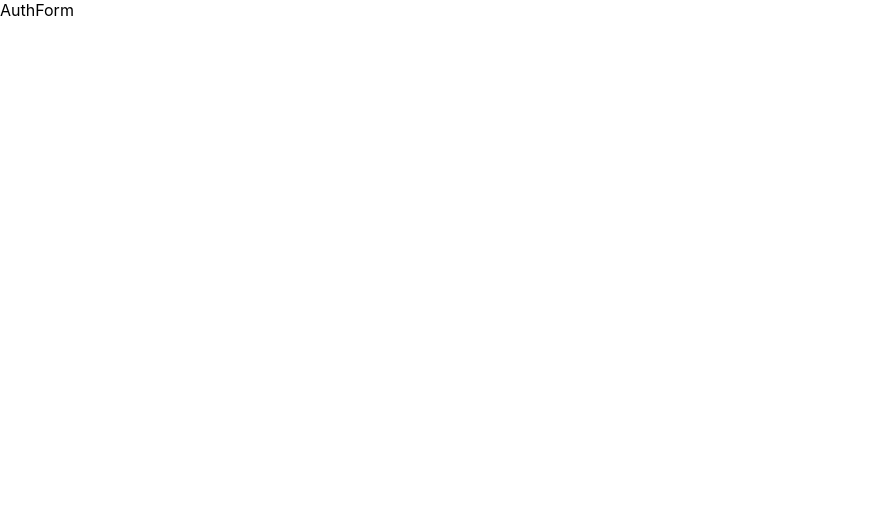
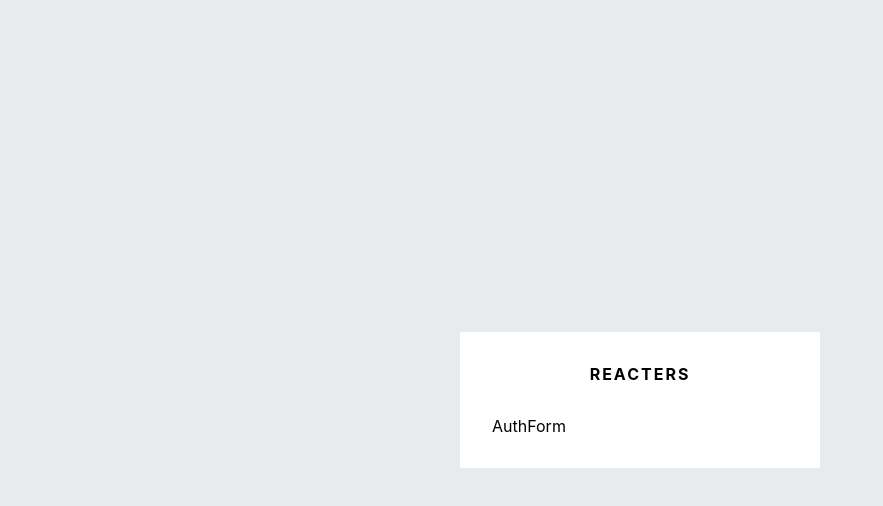
Before and after one commit to nakhun9279/react-26, a React (Create React App) app: page /login in a window 1280 px wide. Shown: the top 506 px of the page, without its empty margins (0-883 px from the left). Built offline with nearby package versions, Linux system fonts and the light colour scheme.

Commit message:
24.2.1.1 AuthTemplate 완성하기

```diff
--- a/src/components/auth/AuthTemplate.js
+++ b/src/components/auth/AuthTemplate.js
@@ -1,21 +1,54 @@
 import React from 'react';
 import styled from 'styled-components';
-
+import palette from '../../lib/styles/palette';
+import { Link } from 'react-router-dom';
 
 /**
- * 회원가입/로그인 페이지의 레이아웃을 담당하는 컴포넌트입니다.
+ * 회원가입 / 로그인 페이지의 레이아웃을 담당하는 컴포넌트입니다.
  */
 
+/* 화면 전체를 채움 */
+const AuthTemplateBlock = styled.div`
+  position: absolute;
+  left: 0;
+  top: 0;
+  bottom: 0;
+  right: 0;
+  background: ${palette.gray[2]};
+  /* flex로 내부 내용 중앙 정렬 */
+  display: flex;
+  flex-direction: column;
+  justify-content: center;
+  align-items: center;
+`;
 
-
-const AuthTemplateBlock = styled.div``;
-
-
+/* 흰색 박스 */
+const WhiteBox = styled.div`
+  .logo-area {
+    display: block;
+    padding-bottom: 2rem;
+    text-align: center;
+    font-weight: bold;
+    letter-spacing: 2px;
+  }
+  box-shadow: 0 0 8px rgba(0, 0, 0, 0.025);
+  padding: 2rem;
+  width: 360px;
+  background: white;
+  border-radius: 2px;
+`;
 
 const AuthTemplate = ({ children }) => {
-  return <AuthTemplateBlock>{children}</AuthTemplateBlock>;
+  return (
+    <AuthTemplateBlock>
+      <WhiteBox>
+        <div className="logo-area">
+          <Link to="/">REACTERS</Link>
+        </div>
+        {children}
+      </WhiteBox>
+    </AuthTemplateBlock>
+  );
 };
 
-
-
 export default AuthTemplate;
```
